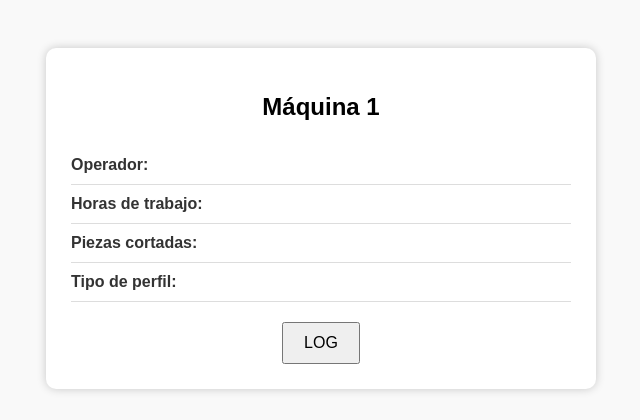
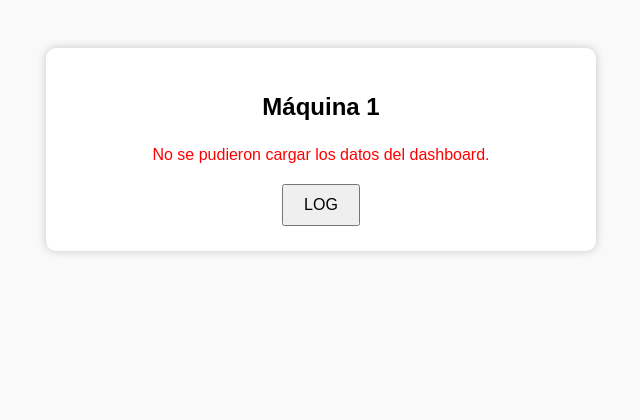
Before and after one commit to paraelyolo/webapp, a Flask app: template templates/dashboard.html in a window 1280 px wide. Shown: the top 420 px of the page, without its empty margins (319-959 px from the left). Run offline with Flask 3, Linux system fonts and the light colour scheme; the template is opened without the code that fills it, so the values that code supplies are empty.

Commit message:
Update dashboard.html

```diff
--- a/templates/dashboard.html
+++ b/templates/dashboard.html
@@ -33,11 +33,18 @@
         .value {
             color: #555;
         }
+        .error {
+            color: red;
+            text-align: center;
+            margin: 20px 0;
+        }
     </style>
 </head>
 <body>
     <div class="box">
         <h2>Máquina 1</h2>
+
+        {% if datos %}
             <div class="row">
                 <div class="label">Operador:</div>
                 <div class="value">{{ datos.operador }}</div>
@@ -54,6 +61,9 @@
                 <div class="label">Tipo de perfil:</div>
                 <div class="value">{{ datos.tipo_perfil }}</div>
             </div>
+        {% else %}
+            <div class="error">No se pudieron cargar los datos del dashboard.</div>
+        {% endif %}
 
         <!-- ✅ BOTÓN LOG -->
         <div style="text-align: center; margin-top: 20px;">
```
Lines whose indentation alone changed are shown as unchanged.
